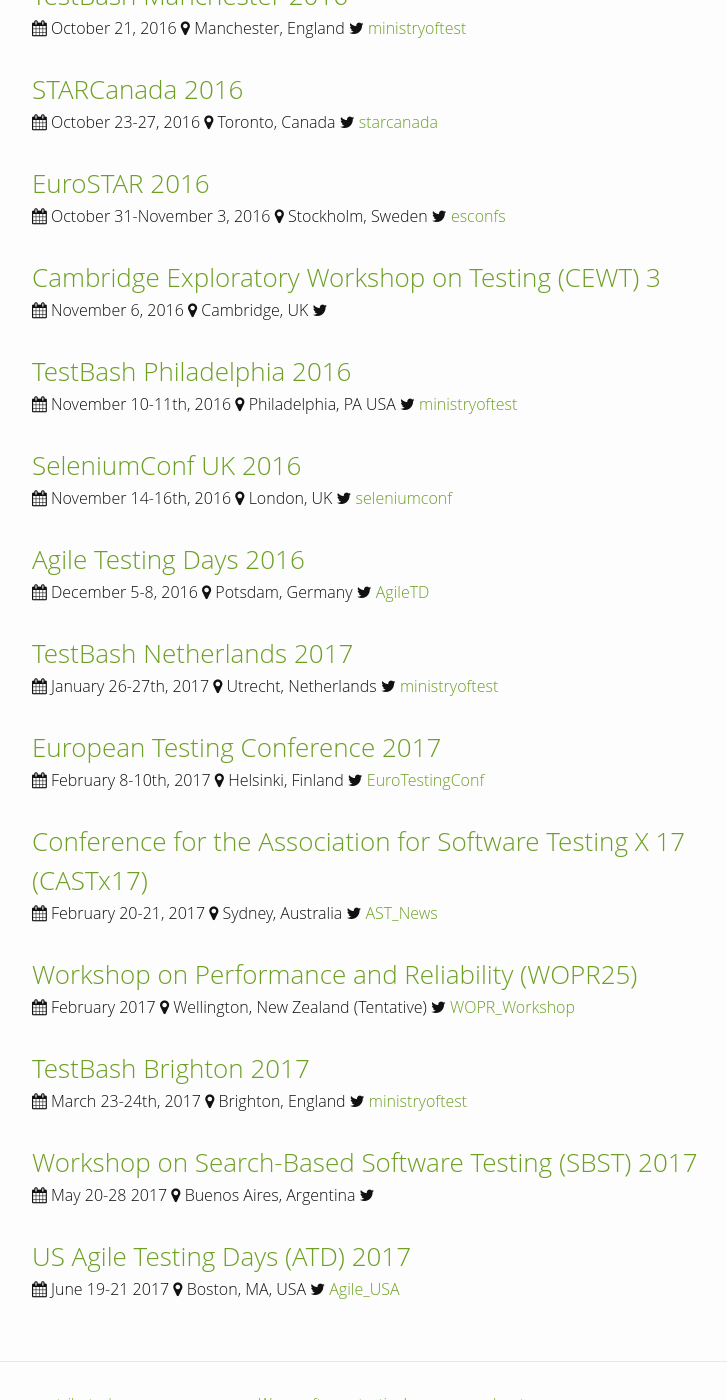
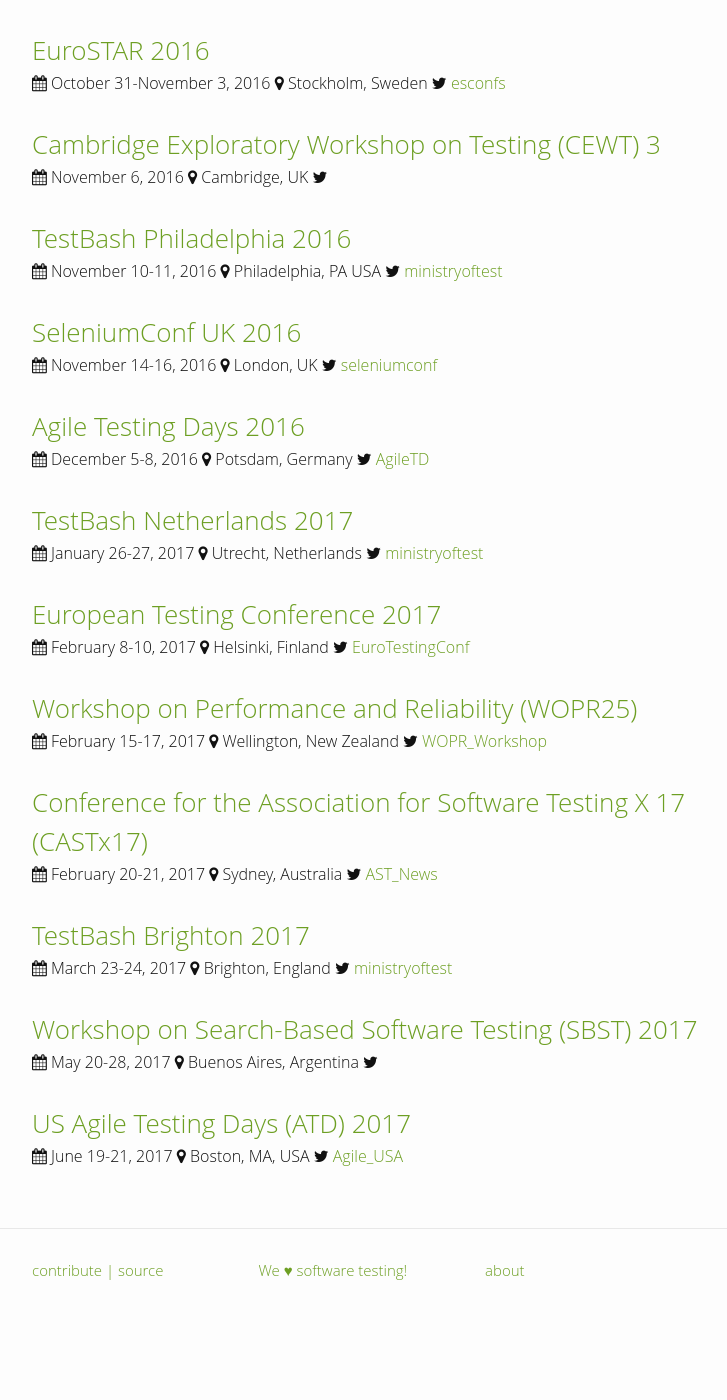
Before and after one commit to TestingConferences/testingconferences.github.io, a Jekyll site: the page built from index.html, in a window 1280 px wide and 1400 px high, scrolled down 1911 px. Shown: the whole window, without its empty margins (238-965 px from the left). Built offline with Jekyll 4.4.1, drawn with Linux system fonts in a browser that asks for light colours; after the commit the page ends 3253 px from its top, so only the background shows below that; some of the changed text lies outside the part shown.

Commit message:
Updated WOPR25, fixed a few dates, moved current to past.

```diff
--- a/_data/current.yml
+++ b/_data/current.yml
@@ -1,9 +1,3 @@
-- name: Conference for the Association for Software Testing (CAST) 2016
-  location: Vancouver, BC, Canada
-  dates: "August 8-10, 2016"
-  url: http://www.associationforsoftwaretesting.org/conference/cast-2016/
-  twitter: AST_News
-
 - name: SoCraTes 2016
   location: Soltau, Germany
   dates: "August 25-28, 2016"
@@ -129,13 +123,13 @@
 
 - name: TestBash Philadelphia 2016
   location: Philadelphia, PA USA
-  dates: "November 10-11th, 2016"
+  dates: "November 10-11, 2016"
   url: http://www.ministryoftesting.com/training-events/testbash-philadelphia-2016/
   twitter: ministryoftest
 
 - name: SeleniumConf UK 2016
   location: London, UK
-  dates: "November 14-16th, 2016"
+  dates: "November 14-16, 2016"
   url: http://seleniumconf.co.uk/
   twitter: seleniumconf
 
@@ -147,15 +141,21 @@
 
 - name: TestBash Netherlands 2017
   location: Utrecht, Netherlands
-  dates: "January 26-27th, 2017"
+  dates: "January 26-27, 2017"
   url: http://www.ministryoftesting.com/2016/07/testbash-netherlands-2017/
   twitter: ministryoftest
 
 - name: European Testing Conference 2017
   location: Helsinki, Finland
-  dates: "February 8-10th, 2017"
+  dates: "February 8-10, 2017"
   url: http://europeantestingconference.eu/
   twitter: EuroTestingConf
+
+- name: Workshop on Performance and Reliability (WOPR25)
+  location: Wellington, New Zealand
+  dates: "February 15-17, 2017"
+  url: http://www.performance-workshop.org/
+  twitter: WOPR_Workshop
 
 - name: Conference for the Association for Software Testing X 17 (CASTx17)
   location: Sydney, Australia
@@ -163,25 +163,19 @@
   url: http://www.associationforsoftwaretesting.org/
   twitter: AST_News
 
-- name: Workshop on Performance and Reliability (WOPR25)
-  location: Wellington, New Zealand (Tentative)
-  dates: "February 2017"
-  url: http://www.performance-workshop.org/
-  twitter: WOPR_Workshop
-
 - name: TestBash Brighton 2017
   location: Brighton, England
-  dates: "March 23-24th, 2017"
+  dates: "March 23-24, 2017"
   url: http://www.ministryoftesting.com/training-events/testbash-brighton-2017/
   twitter: ministryoftest
 
 - name: Workshop on Search-Based Software Testing (SBST) 2017
   location: Buenos Aires, Argentina
-  dates: "May 20-28 2017"
+  dates: "May 20-28, 2017"
   url: http://sbst2017.lafhis.dc.uba.ar/
 
 - name: US Agile Testing Days (ATD) 2017
   location: Boston, MA, USA
-  dates: "June 19-21 2017"
+  dates: "June 19-21, 2017"
   url: http://agiletestingdays.us/
   twitter: Agile_USA
```
